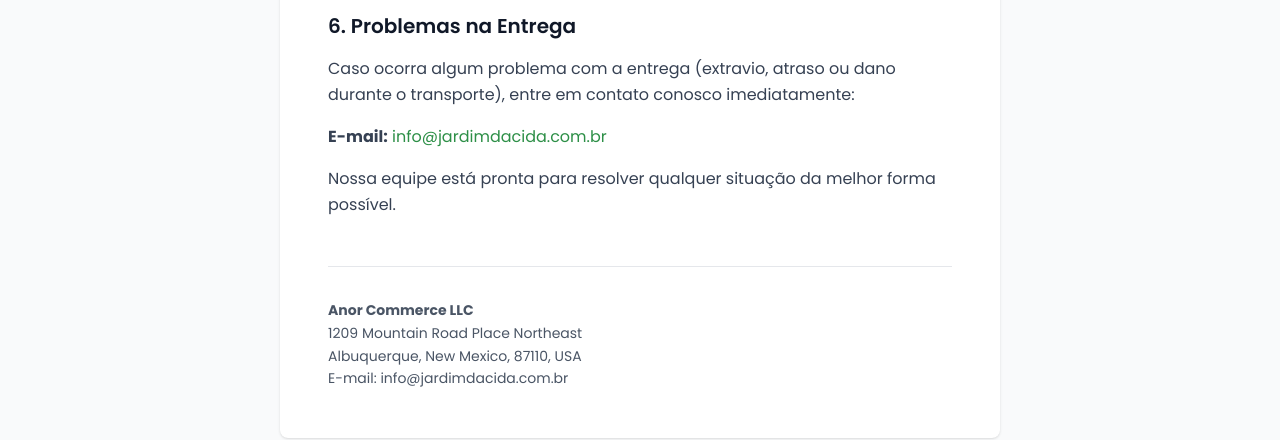
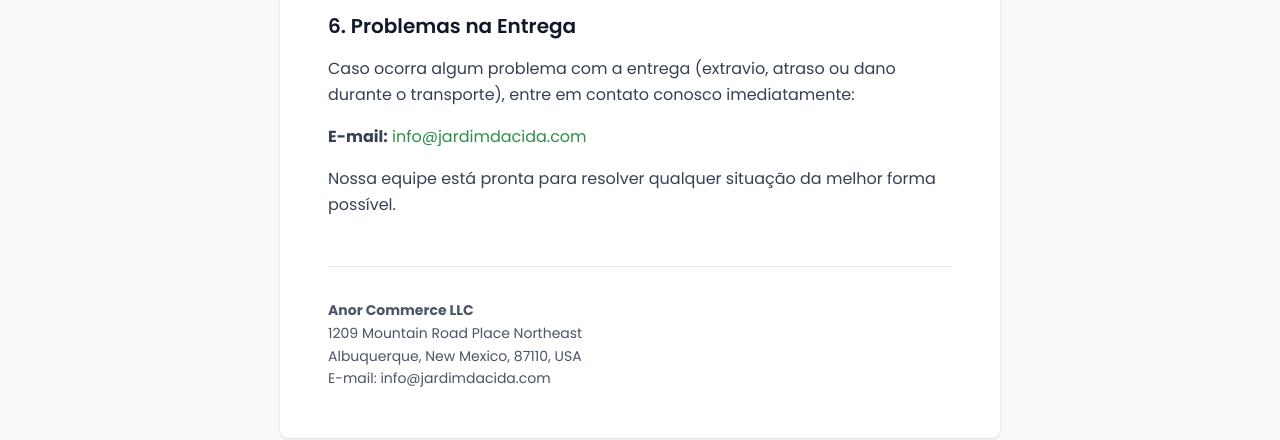
Before and after one commit to anorgrop-web/v0-desert-rose-kit, a Next.js app: page /envio-e-entrega in a window 1280 px wide. Shown: the part 1260-1700 px from the top of the page. Built offline with nearby package versions, Linux system fonts and the light colour scheme.

Commit message:
feat: update envio e entrega page content and metadata
Co-authored-by: null <245935103+anorgrop-web@users.noreply.github.com>

```diff
--- a/app/envio-e-entrega/page.tsx
+++ b/app/envio-e-entrega/page.tsx
@@ -124,8 +124,8 @@ export default function EnvioEEntregaPage() {
                 </p>
                 <p>
                   <strong>E-mail:</strong>{" "}
-                  <a href="mailto:info@jardimdacida.com.br" className="text-[#2d8f47] hover:underline">
-                    info@jardimdacida.com.br
+                  <a href="mailto:info@jardimdacida.com" className="text-[#2d8f47] hover:underline">
+                    info@jardimdacida.com
                   </a>
                 </p>
                 <p>
@@ -140,7 +140,7 @@ export default function EnvioEEntregaPage() {
                 <strong>Anor Commerce LLC</strong><br />
                 1209 Mountain Road Place Northeast<br />
                 Albuquerque, New Mexico, 87110, USA<br />
-                E-mail: info@jardimdacida.com.br
+                E-mail: info@jardimdacida.com
               </p>
             </div>
           </div>
```
